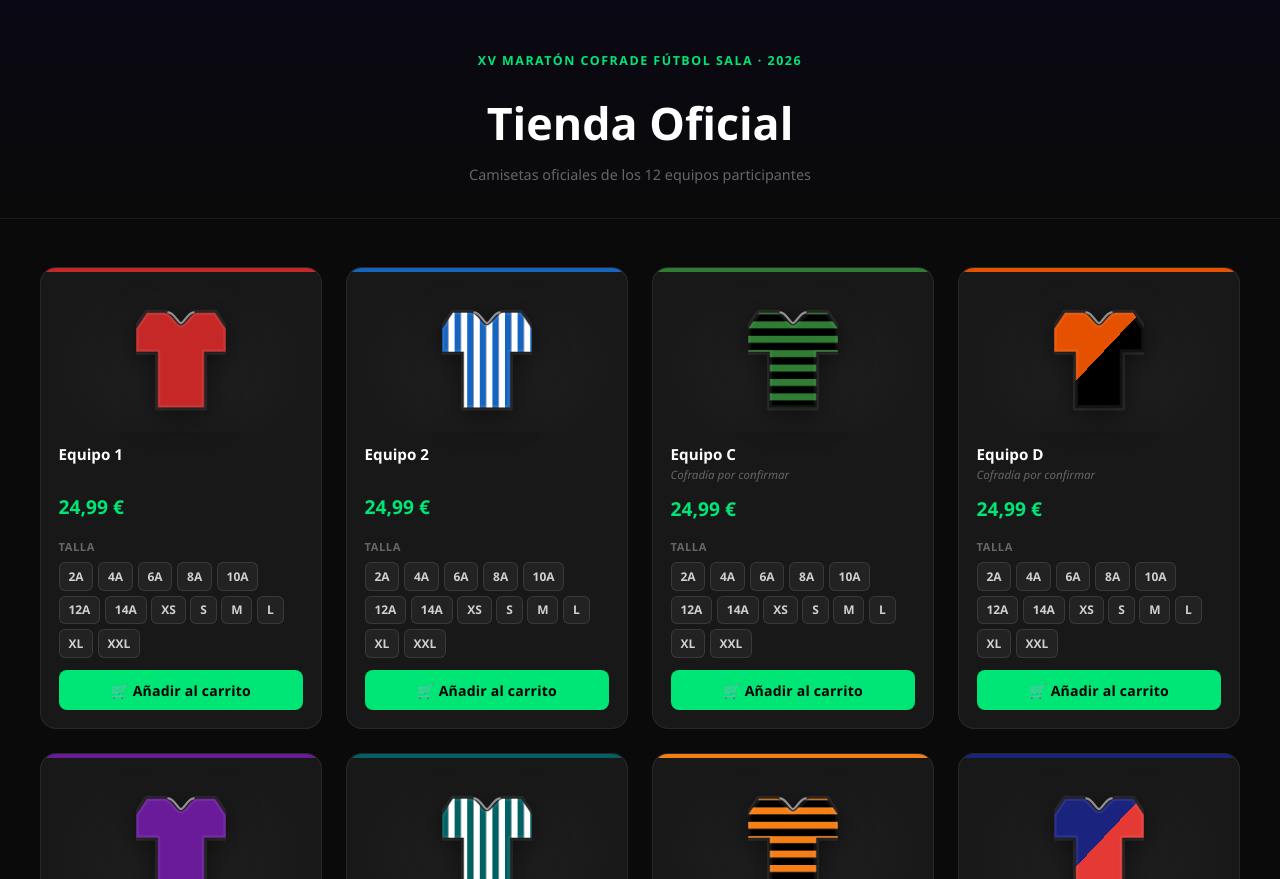
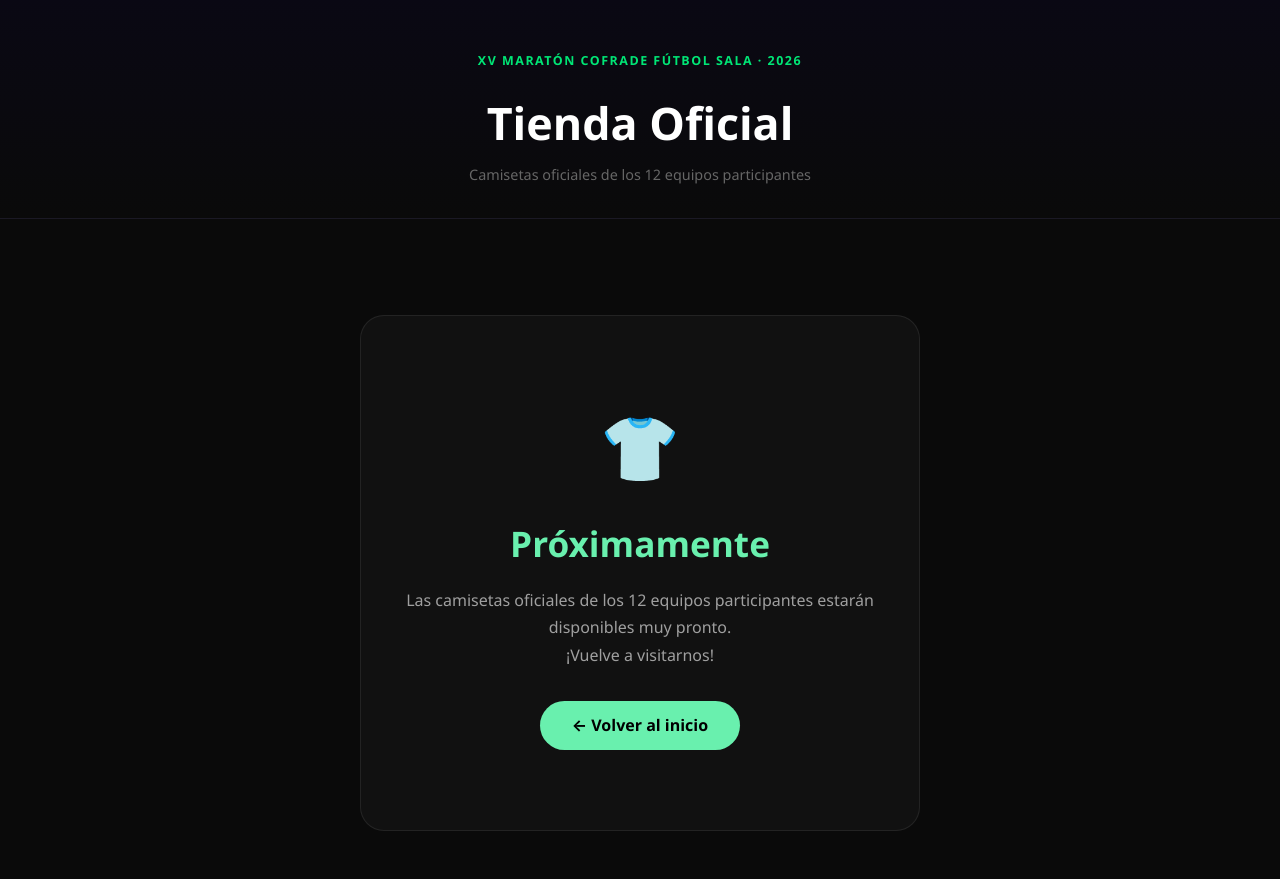
Before and after one commit to ephoragrafik-ux/maraton-futbol, a plain HTML site: page tienda.html in a window 1280 px wide. Shown: the part 73-952 px from the top of the page. Drawn offline with Linux system fonts and the light colour scheme.

Commit message:
Cartel próximamente en tienda, precio camisetas 18€ y corrección 60€ en carrusel

```diff
--- a/script.js
+++ b/script.js
@@ -18,7 +18,7 @@ const newsItems = [
   {
     tag: 'noticia', tagLabel: 'Preinscripción',
     headline: '⚠️ Preinscripción abierta hasta el 22 de junio',
-    desc: 'Rellena el formulario antes del 22 de junio y abona 50 € por Bizum para reservar tu plaza. ¡No te quedes fuera!',
+    desc: 'Rellena el formulario antes del 22 de junio y abona 60 € por Bizum para reservar tu plaza. ¡No te quedes fuera!',
     img: 'images/banner-inscripciones.jpg',
     gradient: 'linear-gradient(135deg, #080010 0%, #0c0018 100%)',
   },
--- a/tienda.css
+++ b/tienda.css
@@ -3,6 +3,45 @@
    =========================== */
 
 .shop-main { padding-top: 64px; min-height: 100vh; }
+
+/* Próximamente */
+.proximamente-box {
+  display: flex;
+  flex-direction: column;
+  align-items: center;
+  justify-content: center;
+  text-align: center;
+  padding: 5rem 2rem;
+  margin: 3rem auto;
+  max-width: 560px;
+  background: rgba(255,255,255,0.03);
+  border: 1px solid rgba(255,255,255,0.08);
+  border-radius: 1.5rem;
+}
+.prox-icon { font-size: 4rem; margin-bottom: 1rem; }
+.prox-title {
+  font-size: 2.2rem;
+  font-weight: 800;
+  color: #69f0ae;
+  margin-bottom: 1rem;
+}
+.prox-desc {
+  color: rgba(255,255,255,0.6);
+  font-size: 1rem;
+  line-height: 1.7;
+  margin-bottom: 2rem;
+}
+.prox-btn {
+  display: inline-block;
+  padding: 0.75rem 2rem;
+  background: #69f0ae;
+  color: #000;
+  font-weight: 700;
+  border-radius: 2rem;
+  text-decoration: none;
+  transition: opacity 0.2s;
+}
+.prox-btn:hover { opacity: 0.85; }
 
 /* ---- PAGE HEADER ---- */
 .shop-header {
--- a/tienda.html
+++ b/tienda.html
@@ -42,11 +42,14 @@
       <p>Camisetas oficiales de los 12 equipos participantes</p>
     </div>
 
-    <!-- SHOP GRID -->
+    <!-- PRÓXIMAMENTE -->
     <section class="shop-section">
       <div class="container">
-        <div class="shop-grid" id="shopGrid">
-          <!-- rendered by JS -->
+        <div class="proximamente-box">
+          <div class="prox-icon">👕</div>
+          <h2 class="prox-title">Próximamente</h2>
+          <p class="prox-desc">Las camisetas oficiales de los 12 equipos participantes estarán disponibles muy pronto.<br>¡Vuelve a visitarnos!</p>
+          <a href="index.html" class="prox-btn">← Volver al inicio</a>
         </div>
       </div>
     </section>
--- a/tienda.js
+++ b/tienda.js
@@ -4,7 +4,7 @@
    name y cofradia en cada producto.
    =========================== */
 
-const PRICE = 24.99;
+const PRICE = 18;
 
 const products = [
   { id:1,  name:'Equipo 1',  cofradia:'', primary:'#c62828', secondary:'#ffffff', kit:'solid'     },
```
